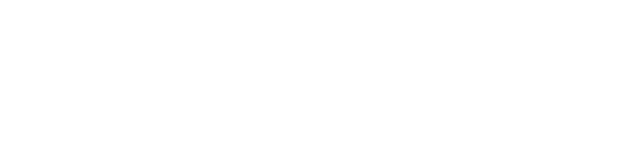
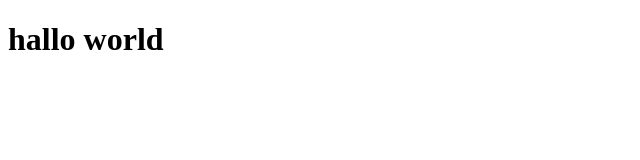
Before and after one commit to mashroom509/Zap-a-quiz-game, a plain HTML site: page index.html in a window 1280 px wide. Shown: the whole page, without its empty margins (0-640 px from the left). Drawn offline with Linux system fonts and the light colour scheme.

Commit message:
Update and rename main.html to index.html

```diff
--- a/main.html
+++ b/index.html
@@ -2,5 +2,9 @@
 <head>
 <title>Zap! a decent quiz game</title>
 </head>
+<body>
+<h1>hallo world</h1>
+
+</body>
 
 </html>
```
